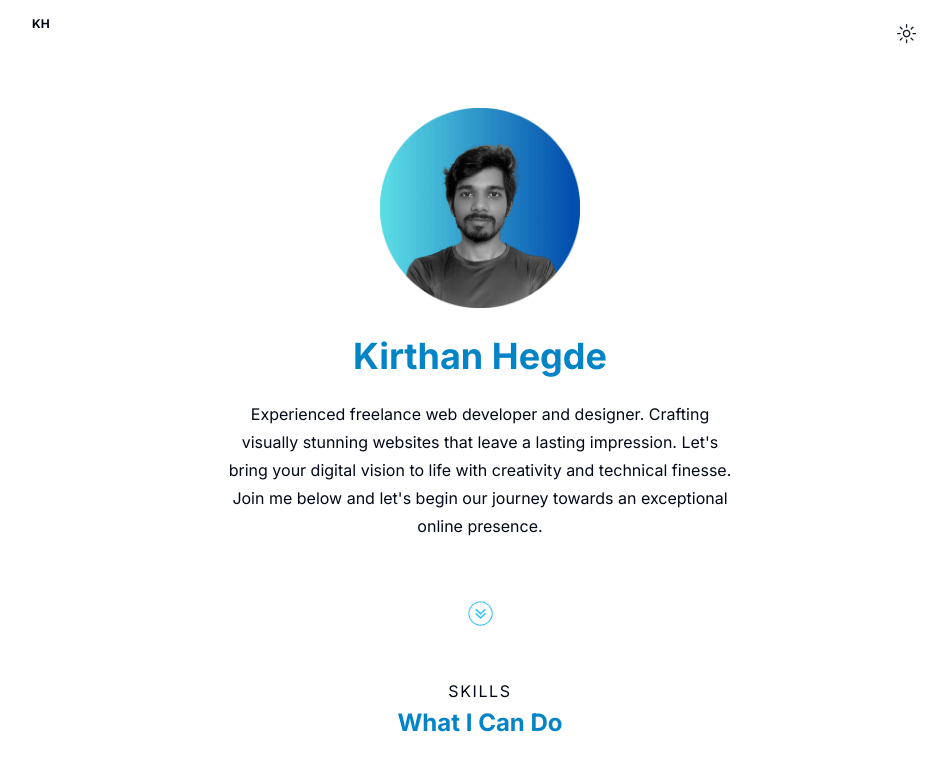
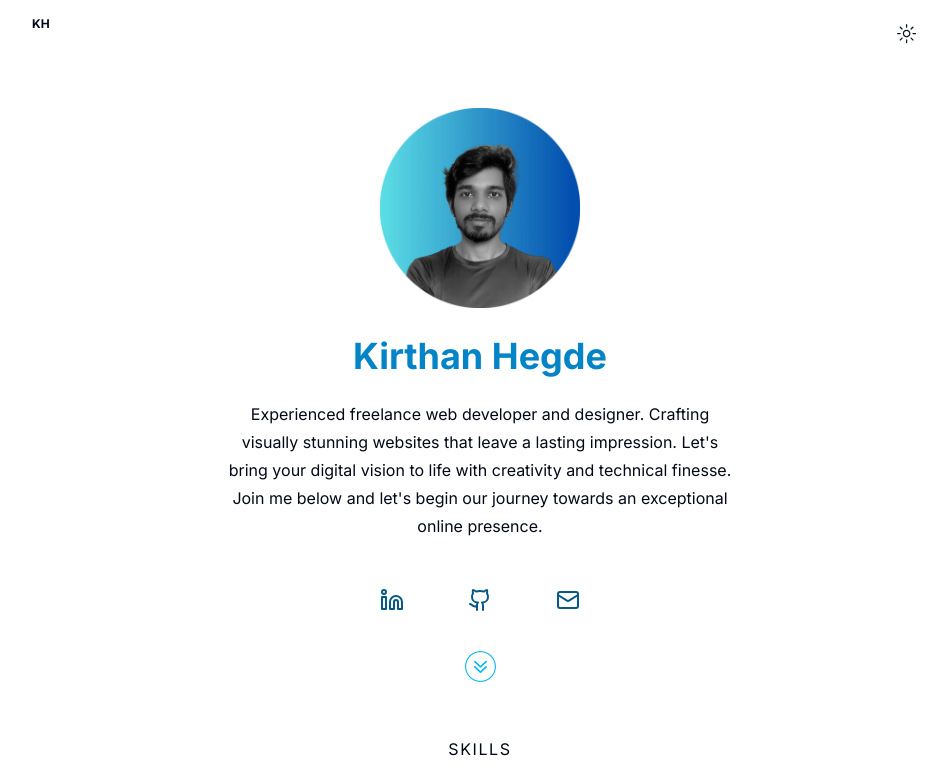
Before and after one commit to kirthandev/portfolio, a Next.js app: page / in a window 1280 px wide. Shown: the top 769 px of the page, without its empty margins (160-1107 px from the left). Built offline with nearby package versions, Linux system fonts and the light colour scheme.

Commit message:
Added icons and made few modifiacyions to the main page

```diff
--- a/app/layout.tsx
+++ b/app/layout.tsx
@@ -6,8 +6,8 @@ import { ThemeProvider } from "@/components/theme-provider";
 const inter = Inter({ subsets: ["latin"] });
 
 export const metadata: Metadata = {
-  title: "Create Next App",
-  description: "Generated by create next app",
+  title: "Kirthan Hegde Portfolio",
+  description: "A Showcase of digital experiance",
 };
 
 export default function RootLayout({
--- a/app/page.tsx
+++ b/app/page.tsx
@@ -2,6 +2,7 @@ import { ModeToggle } from "@/components/Mode-Toggle";
 import Image from "next/image";
 import Skills from "./components/Skills";
 import Footer from "./components/Footer";
+import { Github, Linkedin, Mail } from "lucide-react";
 
 export default function Home() {
   return (
@@ -58,104 +59,31 @@ export default function Home() {
               exceptional online presence.
             </p>
           </div>
-          {/* <div className="text-2xl flex justify-center gap-16 py-3 text-sky-800 dark:text-sky-200">
+          <div className="text-2xl flex justify-center gap-16 py-3 text-sky-800 dark:text-sky-200">
             <a
               href="https://www.linkedin.com/in/kirthan-hegde/"
               target="_blank"
             >
-              <BsLinkedin className=" cursor-pointer hover:text-orange-400 dark:hover:text-sky-600" />
+              <Linkedin className=" cursor-pointer hover:text-orange-400 dark:hover:text-sky-600" />
             </a>
             <a href="https://github.com/kirthandev/" target="_blank">
-              <BsGithub className="cursor-pointer hover:text-orange-400 dark:hover:text-sky-600" />
+              <Github className="cursor-pointer hover:text-orange-400 dark:hover:text-sky-600" />
             </a>
             <a href="mailto:kirthanhegde.dev@gmail.com" target="_blank">
-              <AiOutlineMail className="cursor-pointer hover:text-orange-400 dark:hover:text-sky-600" />
+              <Mail className="cursor-pointer hover:text-orange-400 dark:hover:text-sky-600" />
             </a>
-          </div> */}
+          </div>
 
           <div className=" flex w-full justify-center align-middle mt-3 text-3xl text-sky-400">
             {/* <AiOutlineArrowDown />  */}
             <Image
-              src={"/scroll.gif"}
-              width={35}
-              height={35}
-              className="pt-2 "
+              src="/scroll.gif"
+              width={45}
+              height={45}
+              className="pt-2"
+              alt="Scroll img"
             />
           </div>
-
-          {/* <div className="w-full mb-auto my-12 pb-6">
-            <div className="max-w-full mx-auto flex flex-col justify-center align-middle text-center h-full">
-              <p className="text-base tracking-widest uppercase ">Skills</p>
-              <h2 className="p-1 text-2xl text-sky-600 font-bold">
-                What I Can Do
-              </h2>
-              <div className="w-full grid grid-cols-3 sm:grid-cols-4 lg:grid-cols-6 gap-4 text-center pb-12 pt-4">
-                <div className="mx-auto w-auto justify-center align-middle text-center rounded-xl shadow-lg p-2 ">
-                  <Image src={"/html.png"} width={85} height={85} alt="html" />
-                  <h3 className="font-bold text-sm ">HTML</h3>
-                </div>
-                <div className="mx-auto w-auto justify-center align-middle text-center rounded-xl shadow-lg p-2 ">
-                  <Image src={"/css.png"} width={85} height={85} alt="html" />
-                  <h3 className="font-bold text-sm ">CSS</h3>
-                </div>
-                <div className="mx-auto w-auto justify-center align-middle text-center rounded-xl shadow-lg p-2 ">
-                  <Image src={"/js.png"} width={85} height={85} alt="html" />
-                  <h3 className="font-bold text-sm ">JavaScript</h3>
-                </div>
-                <div className="mx-auto w-auto justify-center align-middle text-center rounded-xl shadow-lg p-2 ">
-                  <Image src={"/react.png"} width={85} height={85} alt="html" />
-                  <h3 className="font-bold text-sm ">ReactJS</h3>
-                </div>
-                <div className="mx-auto w-auto justify-center align-middle text-center rounded-xl shadow-lg p-2 ">
-                  <Image src={"/node.png"} width={85} height={85} alt="html" />
-                  <h3 className="font-bold text-sm ">NodeJS</h3>
-                </div>
-                <div className="mx-auto w-auto justify-center align-middle text-center rounded-xl shadow-lg p-2 ">
-                  <Image src={"/next.png"} width={85} height={85} alt="html" />
-                  <h3 className="font-bold text-sm ">NextJS</h3>
-                </div>
-                <div className="mx-auto w-auto justify-center align-middle text-center rounded-xl shadow-lg p-2 ">
-                  <Image
-                    src={"/tailwind.png"}
-                    width={85}
-                    height={85}
-                    alt="html"
-                  />
-                  <h3 className="font-bold text-sm ">Tailwind</h3>
-                </div>
-                <div className="mx-auto w-auto justify-center align-middle text-center rounded-xl shadow-lg p-2 ">
-                  <Image
-                    src={"/bootstrap.png"}
-                    width={85}
-                    height={85}
-                    alt="html"
-                  />
-                  <h3 className="font-bold text-sm ">Bootstrap</h3>
-                </div>
-                <div className="mx-auto w-auto justify-center align-middle text-center rounded-xl shadow-lg p-2 ">
-                  <Image src={"/mongo.png"} width={85} height={85} alt="html" />
-                  <h3 className="font-bold text-sm ">MongoDB</h3>
-                </div>
-                <div className="mx-auto w-auto justify-center align-middle text-center rounded-xl shadow-lg p-2 ">
-                  <Image src={"/git.png"} width={85} height={85} alt="Github" />
-                  <h3 className="font-bold text-sm ">GitHub</h3>
-                </div>
-                <div className="mx-auto w-auto justify-center align-middle text-center rounded-xl shadow-lg p-2 ">
-                  <Image src={"/figma.png"} width={85} height={85} alt="html" />
-                  <h3 className="font-bold text-sm ">Figma</h3>
-                </div>
-                <div className="mx-auto w-auto justify-center align-middle text-center rounded-xl shadow-lg p-2 ">
-                  <Image
-                    src={"/wordpress.png"}
-                    width={85}
-                    height={85}
-                    alt="wordpress"
-                  />
-                  <h3 className="font-bold text-sm ">Wordpress</h3>
-                </div>
-              </div>
-            </div>
-          </div> */}
           <Skills />
         </section>
       </section>
```
